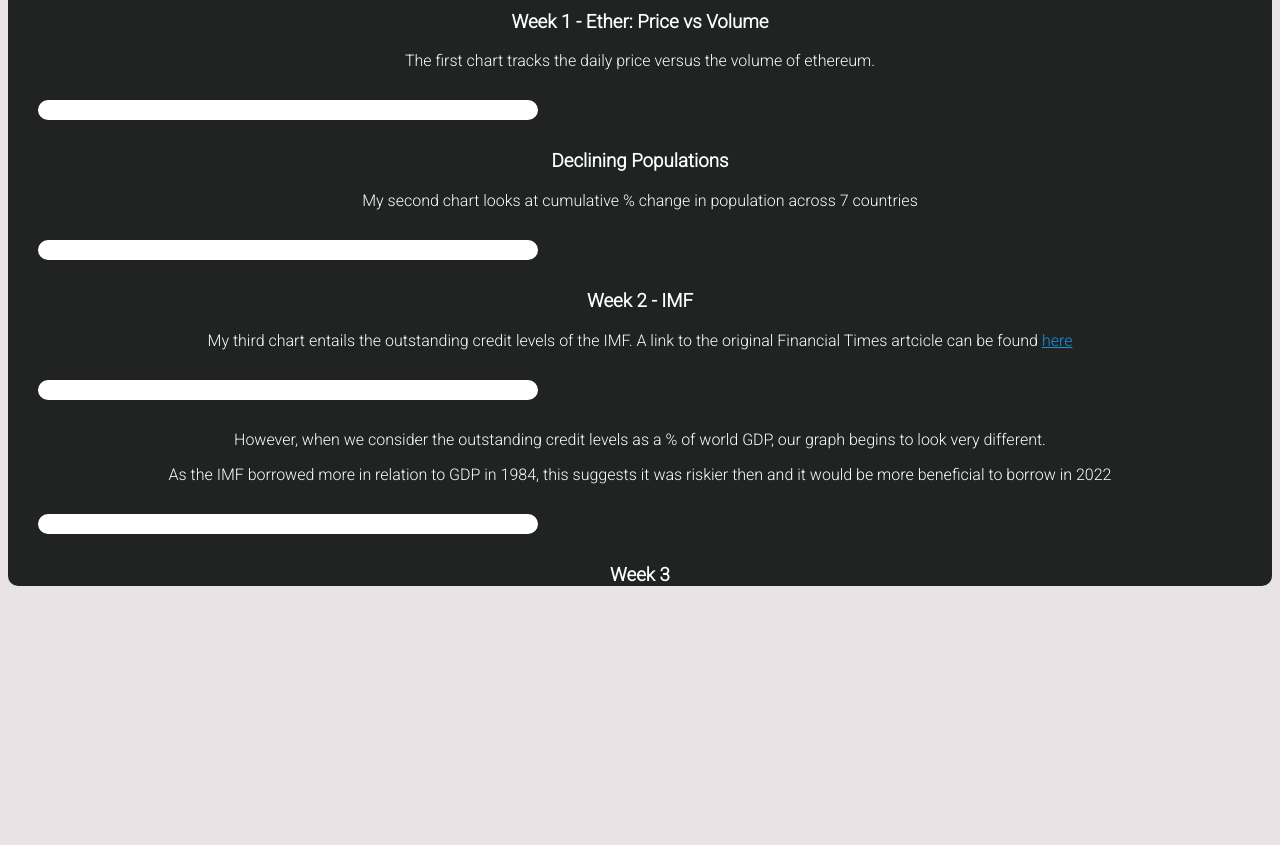
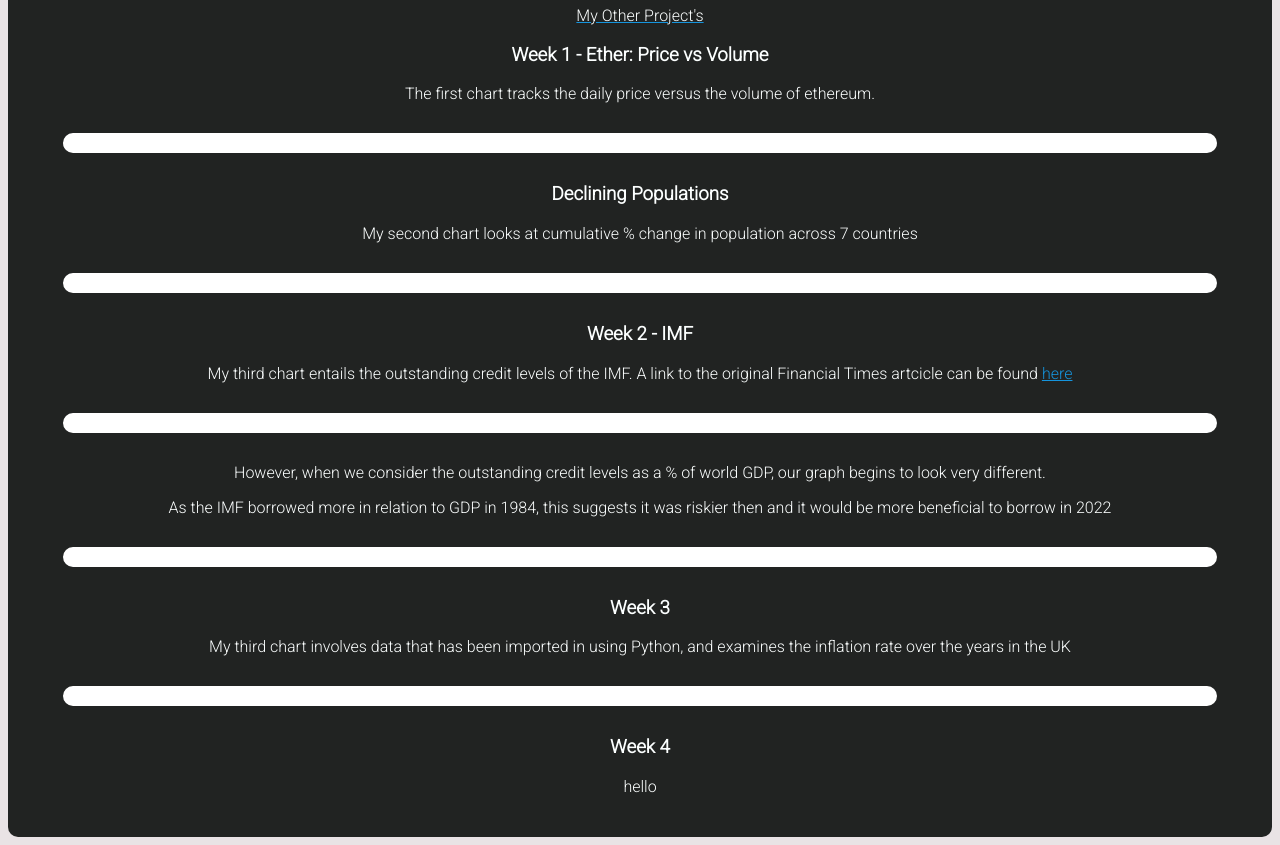
Before and after one commit to SamJones033/SamJones033.github.io, a plain HTML site: page index.html in a window 1280 px wide. Shown: the part 108-953 px from the top of the page. Before the commit the page ends 800 px from the top, so only its background shows below. Drawn offline with Linux system fonts and the light colour scheme; a script that the page names is missing.

Commit message:
Add files via upload

```diff
--- a/index.css
+++ b/index.css
@@ -34,16 +34,23 @@ h1, h3, p{
     margin-right:auto;
 }
 
+#containerbutton{
+    flex-flow: row wrap;
+    justify-content: center;
+    text-align: center;
+    padding: 25px;
+}
 
 /* Set the apperance of the class, chart */
 .chart{
     background-color: rgb(255, 255, 255);
-    width:480px;
+    width:auto px;
     border-width: 10px;
     border-style: solid;
     border-radius: 20px;
     border-color: rgb(255, 255, 255);
     margin: 30px;
+
 
 
 
--- a/index.html
+++ b/index.html
@@ -8,32 +8,36 @@
     <meta http-equiv="X-UA-Compatible" content="IE=edge">
     <meta name="viewport" content="width=device-width, initial-scale=1.0">
 
+
     <!-- Title for the page -->
     <title>Document</title>
 
     <!-- Link to my style sheet -->
     <link rel="stylesheet" href="index.css">
 
+    <link rel="icon" href="https://www.google.com/imgres?imgurl=http%3A%2F%2Fclipart-library.com%2Fimg1%2F1571270.png&imgrefurl=http%3A%2F%2Fclipart-library.com%2Feasy-globe-cliparts.html&tbnid=a-ZXUIL-RWn6IM&vet=12ahUKEwi6mI2j4ob8AhUQTRoKHb5bCN8QMygsegUIARDhAg..i&docid=JQUelH8bN2Zy7M&w=2400&h=2369&q=world%20globe%20&ved=2ahUKEwi6mI2j4ob8AhUQTRoKHb5bCN8QMygsegUIARDhAg">
+
 
     <!--The next three lines allow the Vega embed-->
     <script src="https://cdn.jsdelivr.net/npm/vega@5.17.0"></script>
     <script src="https://cdn.jsdelivr.net/npm/vega-lite@4.17.0"></script>
     <script src="https://cdn.jsdelivr.net/npm/vega-embed@6.12.2"></script>
+
 </head>
 
 
 
 <body>
     <!-- A div that contains a group of items for week 1. Can be useful for setting background colours etc.  -->
-    <div class="myWeek1">
+    <div class="myWeek1" id="containerbutton">
         <h1>Data Science for Economists</h1>
 
         <a href="test.html" style="color: rgb(21, 148, 221)"><p/a>My Other Project's</p></a>
 
+
         <h3>Week 1 - Ether: Price vs Volume</h3>
-        <p>The first chart tracks the daily price versus the volume of ethereum.</p>
+        <p> The first chart tracks the daily price versus the volume of ethereum.</p>
         <div class="chart" id="Vis1"></div>
-
 
         <h3>Declining Populations</h3>
         <p>My second chart looks at cumulative % change in population across 7 countries</p>
@@ -50,8 +54,17 @@
         <div class="chart" id="Vis4"> </div>
 
         <h3>Week 3</h3>
+        <p>My third chart involves data that has been imported in using Python, and examines the inflation rate over the years in the UK</p>
+        <div class="chart" id="Vis5"> </div>
+
+        <h3>Week 4</h3>
+
+        <p>hello </p>
+
+
     </div>
 </body>
+
 
 
 <script>
@@ -60,11 +73,13 @@
     var myChart2 = "declining populations.json";
     var myChart3 = "IMF.json";
     var myChart4 = "updated.json"
+    var myChart5 = "myownchart.json"
     // Embed charts:
     vegaEmbed('#Vis1', myChart1);
     vegaEmbed('#Vis2', myChart2);
     vegaEmbed('#Vis3', myChart3);
-    vegaEmbed('#Vis4', myChart4)
+    vegaEmbed('#Vis4', myChart4);
+    vegaEmbed('#Vis5', myChart5)
 </script>
 
 <script>
```
